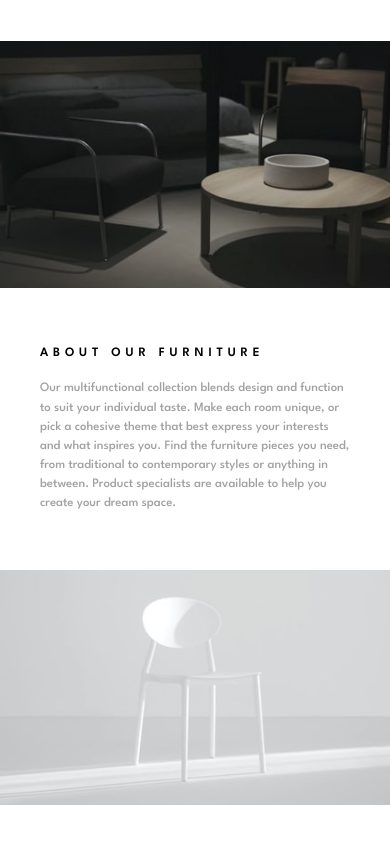
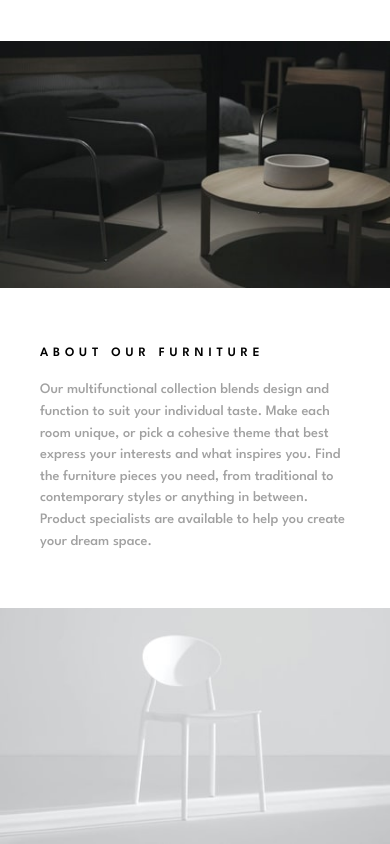
Before and after one commit to DogukanMere/furniture-store-project, a React (Vite) app: page / in a window 390 px wide. Shown: the part 588-1432 px from the top of the page. Before the commit the page ends 1393 px from the top, so only its background shows below. Built offline with nearby package versions, Linux system fonts and the light colour scheme.

Commit message:
bottom section done

```diff
--- a/src/pages/Bottom.jsx
+++ b/src/pages/Bottom.jsx
@@ -8,11 +8,11 @@ const Bottom = () => {
       <div className=' flex-[1] '>
         <img src={imgLeft} alt='dark furniture' />
       </div>
-      <div className='flex-[1] px-[2.5rem] py-[3.5rem] md:px-[2.5rem] md:py-[.2rem]'>
+      <div className='flex-[1] px-[2.5rem] py-[3.5rem] md:px-[1rem] lg:px-[2.5rem] md:py-[.2rem]'>
         <h2 className='uppercase text-black text-start text-[.8rem] lg:text-[] tracking-[.3rem] font-semibold'>
           About our furniture
         </h2>
-        <p className='text-darkGray text-start mt-[1rem] md:mt-[.5rem] lg:text-[.9rem] text-[0.8rem] md:text-[.6rem] font-medium max-w-[24rem]'>
+        <p className='text-darkGray text-start mt-[1rem] md:mt-0 lg:mt-[.5rem] lg:text-[.9rem] text-[0.9rem] md:text-[.7rem] font-medium max-w-[24rem]'>
           Our multifunctional collection blends design and function to suit your
           individual taste. Make each room unique, or pick a cohesive theme that
           best express your interests and what inspires you. Find the furniture
```
